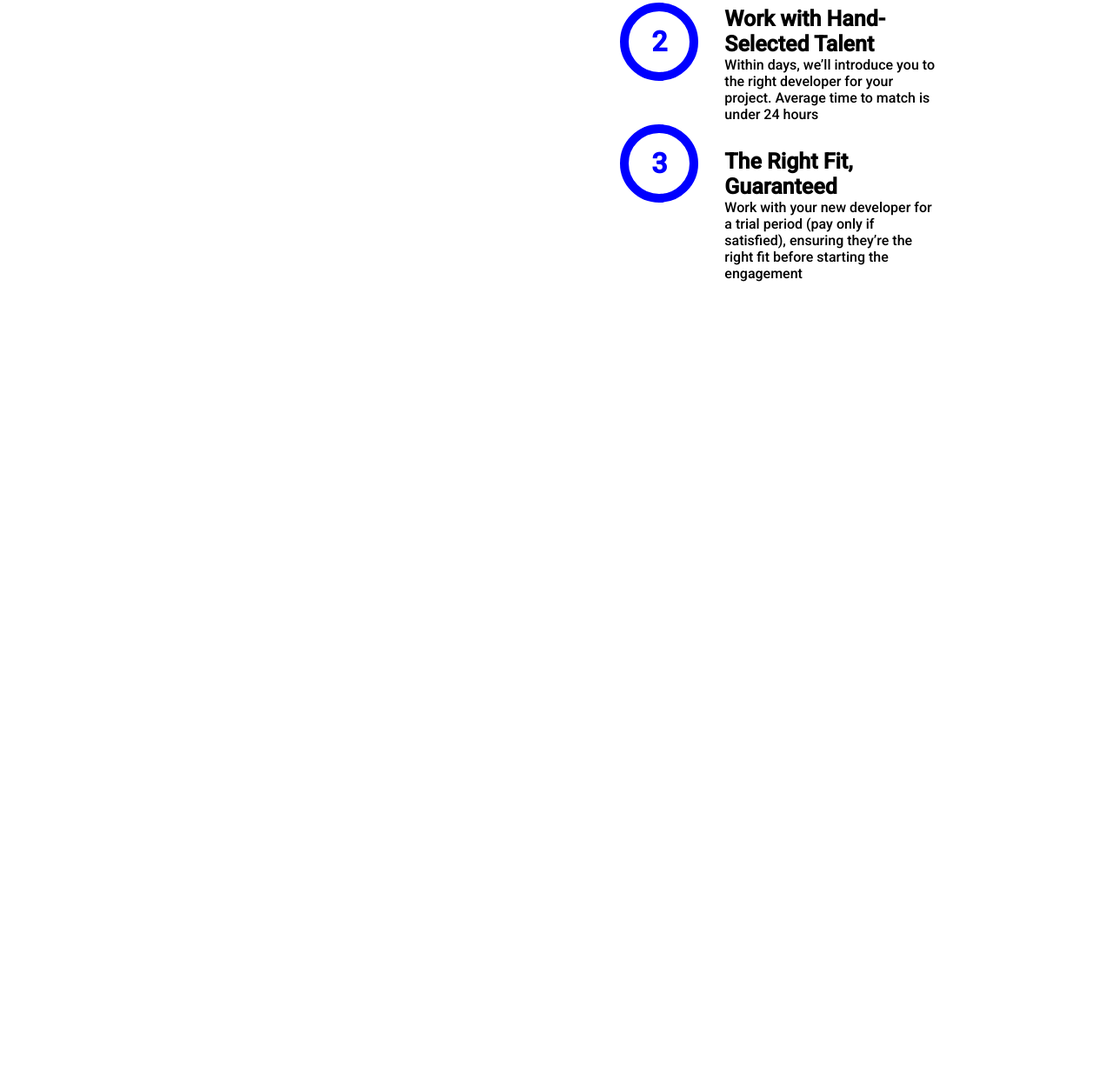
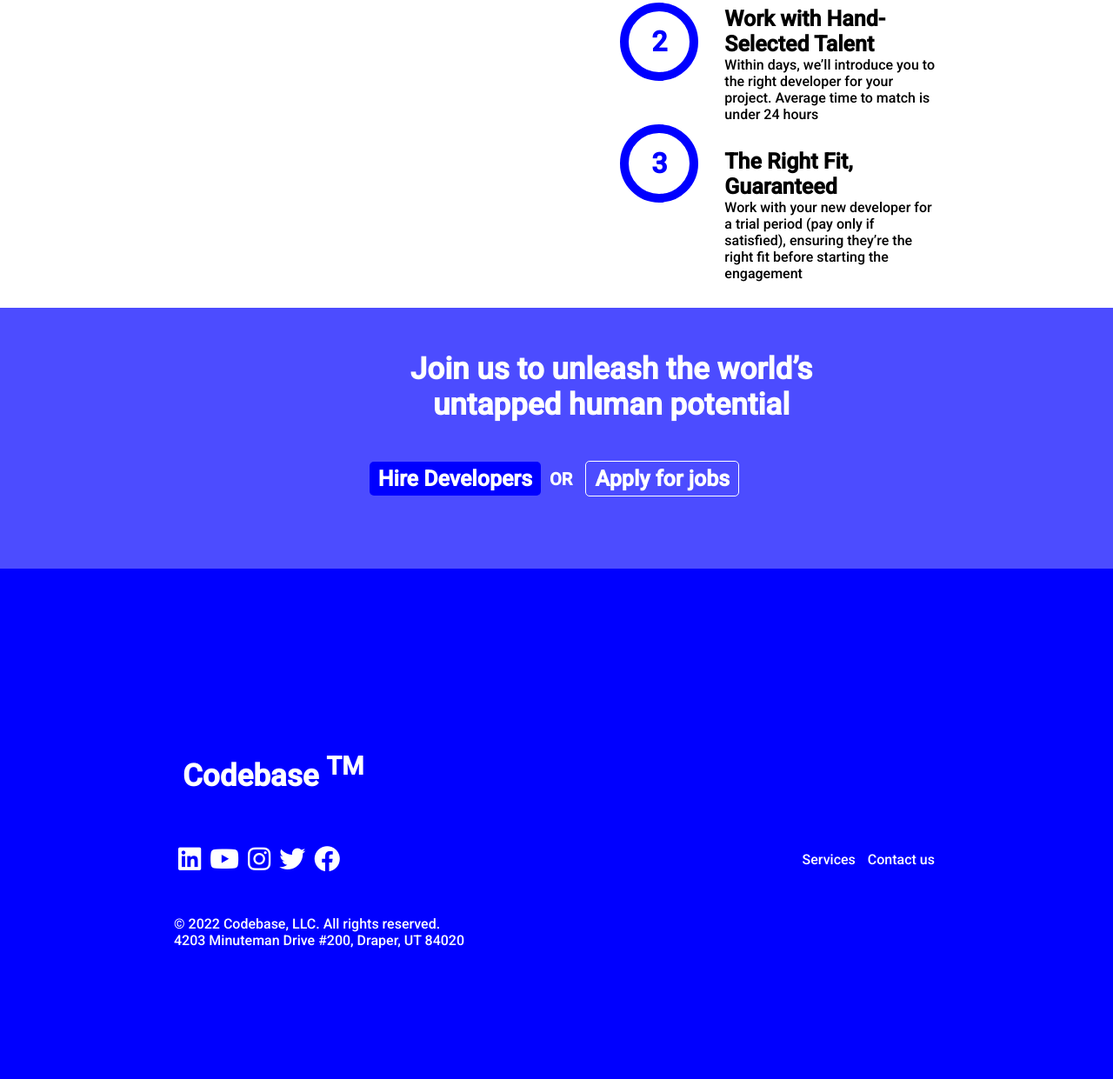
Before and after one commit to 70gaurav/codebase, a plain HTML site: page codebase.html in a window 1280 px wide. Shown: the part 3743-4984 px from the top of the page at 87% size. Before the commit the page ends 4097 px from the top, so only its background shows below. Drawn offline with Linux system fonts and the light colour scheme.

Commit message:
saturday commit

```diff
--- a/codebase.css
+++ b/codebase.css
@@ -254,6 +254,86 @@
 }
 .s6b{
     margin: 30px;
-
-
 }
+.s7{
+    background-color: rgb(76, 76, 255);
+    text-align: center;
+    height: 300px;
+}
+.s7h{
+width: 45%;
+text-align: center;
+margin-left: 415px;
+}
+.s7h h1{
+    padding: 50px 0;
+    color: white;
+    font-size: 35px;
+}
+.s7d{
+    display: flex;
+    justify-content: center;
+    align-items: center;
+}
+.hire1 a{
+    text-decoration: none;
+    color: white;
+    font-size: 25px;
+    font-weight: 900;
+    padding: 5px 10px;
+    background-color: blue;
+    border-radius: 5px;
+    margin: 0 10px;
+}
+.s7 p{
+    font-size: 20px;
+    font-weight: 900;
+    color: white;
+}
+.apply a{
+    text-decoration: none;
+    color: white;
+    font-size: 25px;
+    font-weight: 900;
+    padding: 5px 10px;
+    border: 1px solid white;
+    border-radius: 5px;
+    margin: 0 15px;
+}
+.bottom{
+    background-color: blue;
+}
+.bottom h3{
+    font-size: 35px;
+    color: white;
+    margin: 60px;
+}
+.bl{
+    display: flex;
+    justify-content: space-between;
+    align-items: center;
+    margin: 50px;
+}
+.botomm{
+    padding: 150px ;
+}
+.bli ul{
+    display: flex;
+    justify-content:center;
+    align-items: center;
+    list-style: none;
+}
+.bli i{
+    color: white;
+    margin: 0 5px;
+    font-size: 30px;
+}
+.ba a{
+    color: white;
+    text-decoration: none;
+    margin: 0 5px;
+}
+.botomm p{
+    padding: 0 50px;
+    color: white;
+}
--- a/codebase.html
+++ b/codebase.html
@@ -11,6 +11,9 @@
     <link href="https://fonts.googleapis.com/css2?family=Roboto:wght@500&display=swap" rel="stylesheet">
     <link rel="shortcut icon" href="images/Codebase-favicon_3.webp" type="image/x-icon">
     <link rel="stylesheet" href="codebase.css">
+    <link rel="stylesheet" href="https://cdnjs.cloudflare.com/ajax/libs/font-awesome/6.2.1/css/all.min.css"
+        integrity="sha512-MV7K8+y+gLIBoVD59lQIYicR65iaqukzvf/nwasF0nqhPay5w/9lJmVM2hMDcnK1OnMGCdVK+iQrJ7lzPJQd1w=="
+        crossorigin="anonymous" referrerpolicy="no-referrer" />
 </head>
 
 <body>
@@ -178,9 +181,15 @@
         <div class="s6c">
             <div class="s6l"><img src="images/Group.webp" alt=""></div>
             <div class="slm">
-                <div class="count"><h1>1</h1></div>
-                <div class="count"><h1>2</h1></div>
-                <div class="count"><h1>3</h1></div>
+                <div class="count">
+                    <h1>1</h1>
+                </div>
+                <div class="count">
+                    <h1>2</h1>
+                </div>
+                <div class="count">
+                    <h1>3</h1>
+                </div>
             </div>
             <div class="s6r">
                 <div class="s6b">
@@ -202,6 +211,39 @@
             </div>
         </div>
     </div>
+    <div class="s7">
+        <div class="s7h">
+            <h1>Join us to unleash the world’s untapped human potential</h1>
+        </div>
+        <div class="s7d">
+            <div class="hire1"><a href="">Hire Developers</a></div>
+            <p>OR</p>
+            <div class="apply"><a class="apply" href="">Apply for jobs</a></div>
+        </div>
+    </div>
+    <div class="bottom">
+        <div class="botomm">
+            <h3>Codebase <sup>TM</sup></h3>
+            <div class="bl">
+                <div class="bli">
+                    <ul>
+                        <li><a href=""><i class="fa-brands fa-linkedin"></i></a></li>
+                        <li><a href=""><i class="fa-brands fa-youtube"></i></a></li>
+                        <li><a href=""><i class="fa-brands fa-instagram"></i></a></li>
+                        <li><a href=""><i class="fa-brands fa-twitter"></i></a></li>
+                        <li><a href=""><i class="fa-brands fa-facebook"></i></a></li>
+                    </ul>
+                </div>
+                <div class="ba"><a href="">Services</a>
+                    <a href="">Contact us</a>
+                </div>
+            </div>
+            <p>© 2022 Codebase, LLC. All rights reserved.</p>
+            <p>4203 Minuteman Drive #200, Draper, UT 84020</p>
+        </div>
+
+    </div>
+
 
 </body>
 
```
